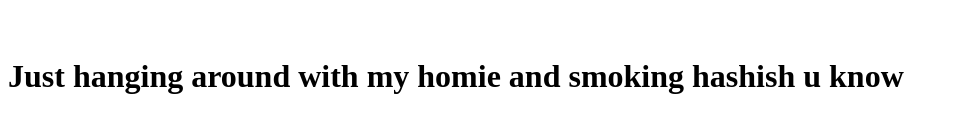
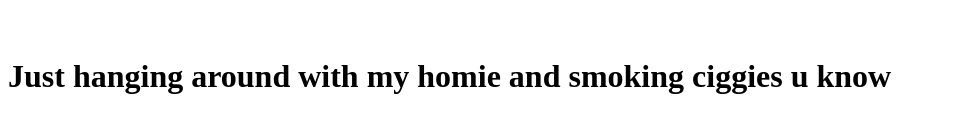
Before and after one commit to j2thex/token.n0thn.com, a plain HTML site: page index.html in a window 1280 px wide. Shown: the part 146-278 px from the top of the page, without its empty margins (0-959 px from the left). Drawn offline with Linux system fonts and the light colour scheme.

Commit message:
Update index.html

```diff
--- a/index.html
+++ b/index.html
@@ -5,7 +5,7 @@
     <br>
     <h1>N0THN!</h1>
     <br />
-    <h1>Just hanging around with my homie and smoking hashish u know</h1>
+    <h1>Just hanging around with my homie and smoking ciggies u know</h1>
 
   </body>
 </html>
```
